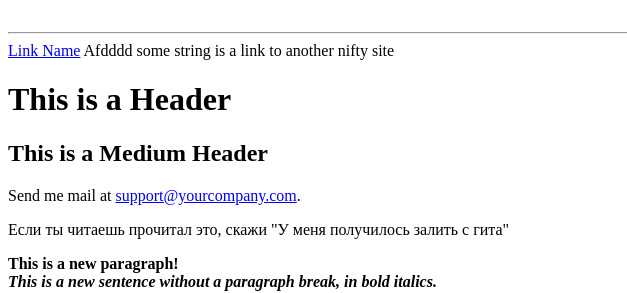
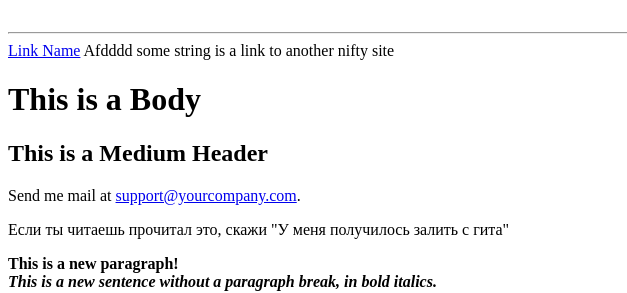
Before and after one commit to Mercil/test1, a plain HTML site: page Index.html in a window 1280 px wide. Shown: the top 293 px of the page, 0-627 px from the left. Drawn offline with Linux system fonts and the light colour scheme.

Commit message:
some change

```diff
--- a/Index.html
+++ b/Index.html
@@ -17,7 +17,7 @@
 Afdddd some string
 is a link to another nifty site
 
-<H1>This is a Header</H1>
+<H1>This is a Body</H1>
 
 <H2>This is a Medium Header</H2>
 
```
